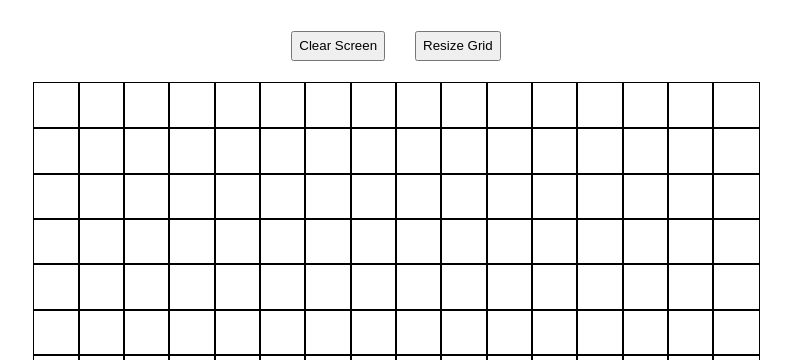
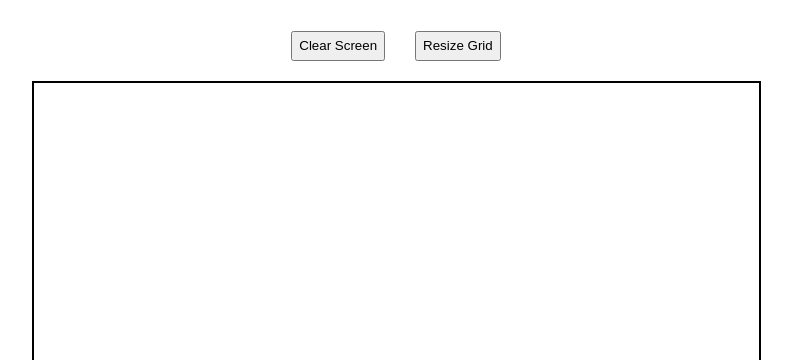
Before and after one commit to DivineMatongo/etch-a-sketch, a plain HTML site: page index.html in a window 1280 px wide. Shown: the top 360 px of the page, without its empty margins (244-1036 px from the left). Drawn offline with Linux system fonts and the light colour scheme.

Commit message:
Remove gridlines inside canvas

```diff
--- a/styles.css
+++ b/styles.css
@@ -14,6 +14,7 @@ button {
     display: flex;
     flex-direction: column;
     margin: auto;
+    outline: solid 2px;
 }
 
 #grid div {
@@ -22,7 +23,6 @@ button {
 }
 
 #grid div div {
-    outline: solid 1px;
     flex: auto;
 }
 
```
